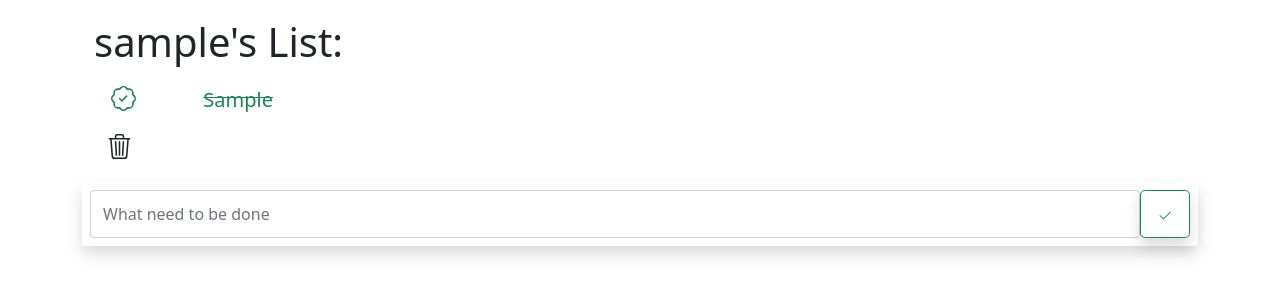
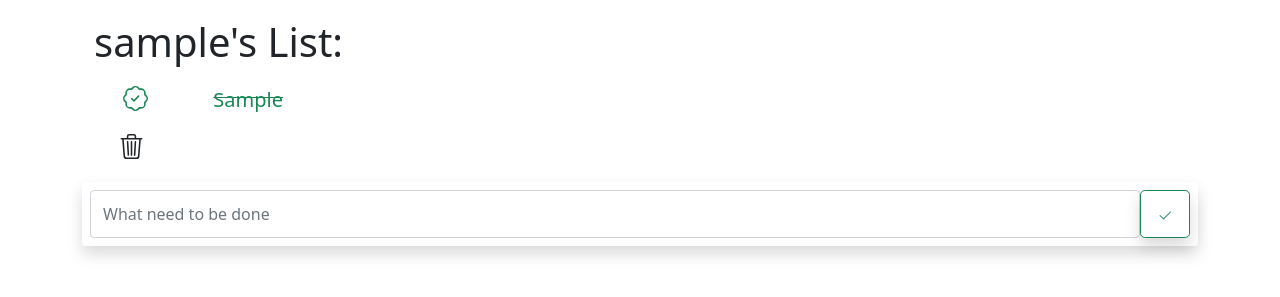
Before and after one commit to teasec4/ToDoAppDjango, a Django app: page /todo/ in a window 1280 px wide. Shown: the part 70-367 px from the top of the page. Run offline with Django 4.2, Linux system fonts and the light colour scheme; a user stored in the database is signed in; tables that the repository leaves empty hold one stand-in row (values such as "Sample post").

Commit message:
Add files via upload

```diff
--- a/templates/todolist/index.html
+++ b/templates/todolist/index.html
@@ -32,10 +32,9 @@
             </div>
 
 
-            <div class=" mt-2 mb-2">
+            <div class="container mt-2 mb-2">
                 {% for todo in todos %}
                     <div class="row g-3">
-
                         {% if todo.completed == True %}
                             <div class="col-1">
                                 <a class="m-1 btn" href="{% url 'mark_incomplete' todo.id %}">
@@ -82,7 +81,7 @@
                                 -->
                         {% endif %}
                     </div>
-                        <div class="col-1">
+                    <div class="col-2">
                         <a class="btn" href="{% url 'delete' todo.id %}">
                             <svg xmlns="http://www.w3.org/2000/svg" width="25" height="25" fill="currentColor"
                                  class="bi bi-trash3" viewBox="0 0 16 16">
```
Lines whose indentation alone changed are shown as unchanged.
